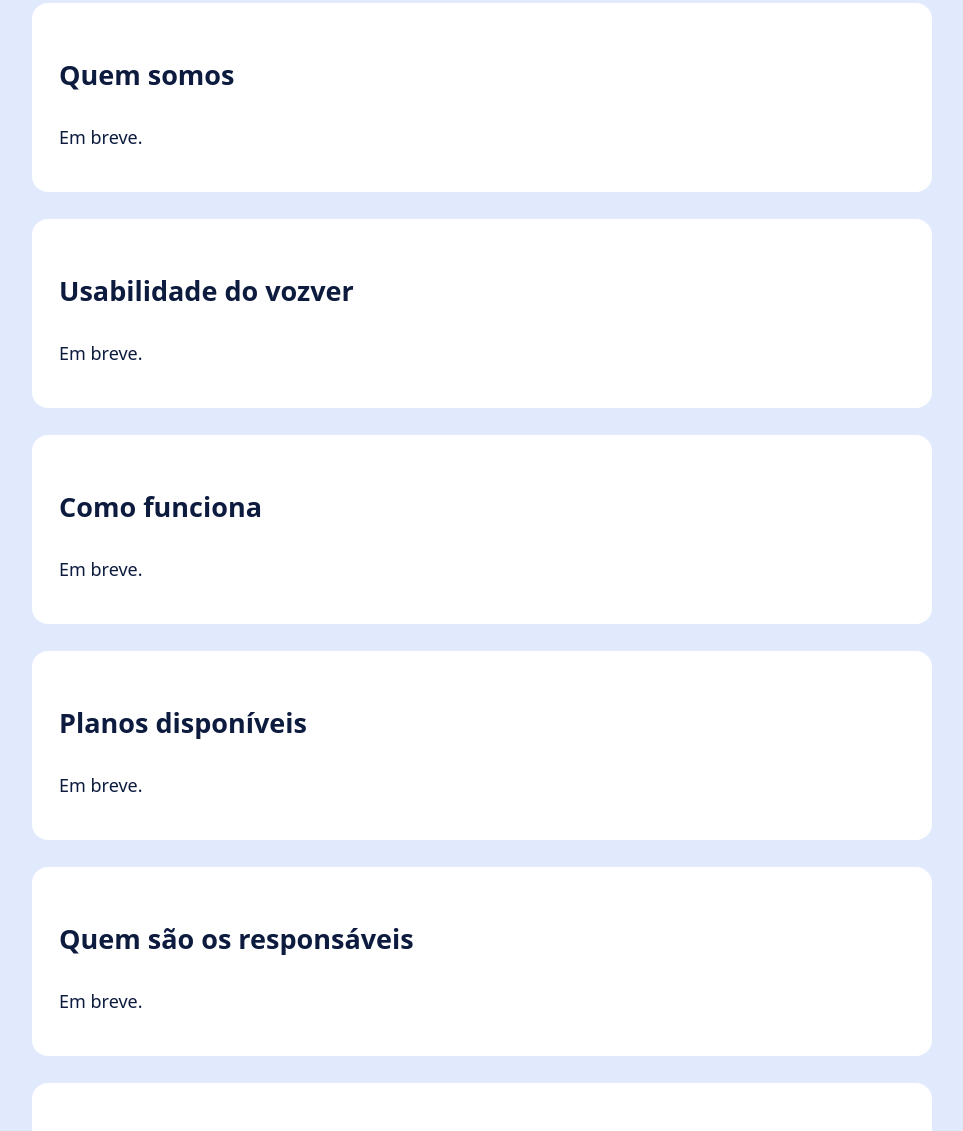
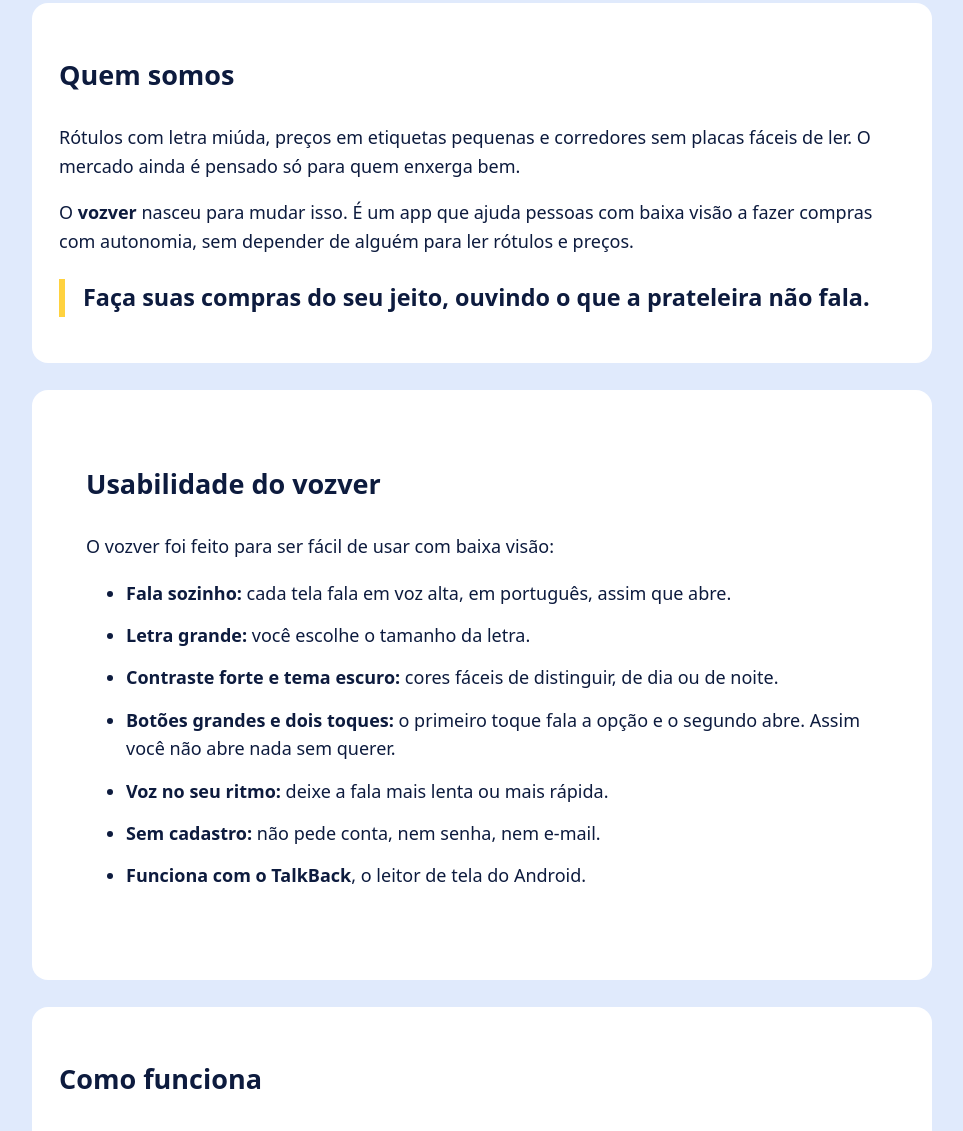
Before and after one commit to Equipe-Vozver/equipe-vozver.github.io, a plain HTML site: page index.html in a window 1280 px wide. Shown: the part 454-1585 px from the top of the page, without its empty margins (158-1121 px from the left). Drawn offline with Linux system fonts and the light colour scheme.

Commit message:
Quem somos, Usabilidade e Como funciona

```diff
--- a/css/estilo.css
+++ b/css/estilo.css
@@ -154,3 +154,27 @@ main a,
     padding: 2rem 1rem;
     border-top: 2px solid var(--texto);
 }
+/* ---------- Frase de destaque (Quem somos) ---------- */
+.frase-destaque {
+    font-size: 1.3rem;
+    font-weight: 700;
+    border-left: 6px solid var(--destaque);
+    padding-left: 1rem;
+}
+
+/* ---------- Listas ---------- */
+/* Mais espaço entre os itens para não embolar a leitura */
+main li {
+    margin-bottom: 0.75rem;
+}
+
+/* Os 3 passos do "Como funciona" com números grandes */
+.passos {
+    font-size: 1.15rem;
+    padding-left: 2rem;
+}
+
+.passos li::marker {
+    font-weight: 700;
+    font-size: 1.4rem;
+}
--- a/index.html
+++ b/index.html
@@ -33,12 +33,35 @@
 
             <section id="quem-somos">
                 <h3>Quem somos</h3>
-                <p>Em breve.</p>
+                <p>Rótulos com letra miúda, preços em etiquetas pequenas e corredores
+                    sem placas fáceis de ler. O mercado ainda é pensado só para quem
+                    enxerga bem.
+                </p>
+                <p>
+                    O <strong>vozver</strong> nasceu para mudar isso. É um app que ajuda
+                    pessoas com baixa visão a fazer compras com autonomia, sem depender
+                    de alguém para ler rótulos e preços.
+                </p>
+                <p class="frase-destaque">
+                    Faça suas compras do seu jeito, ouvindo o que a prateleira não fala.
+                </p>
+
             </section>
 
             <section id="usabilidade">
+                            <section id="usabilidade">
                 <h3>Usabilidade do vozver</h3>
-                <p>Em breve.</p>
+                <p>O vozver foi feito para ser fácil de usar com baixa visão:</p>
+                <ul>
+                    <li><strong>Fala sozinho:</strong> cada tela fala em voz alta, em português, assim que abre.</li>
+                    <li><strong>Letra grande:</strong> você escolhe o tamanho da letra.</li>
+                    <li><strong>Contraste forte e tema escuro:</strong> cores fáceis de distinguir, de dia ou de noite.</li>
+                    <li><strong>Botões grandes e dois toques:</strong> o primeiro toque fala a opção e o segundo abre. Assim você não abre nada sem querer.</li>
+                    <li><strong>Voz no seu ritmo:</strong> deixe a fala mais lenta ou mais rápida.</li>
+                    <li><strong>Sem cadastro:</strong> não pede conta, nem senha, nem e-mail.</li>
+                    <li><strong>Funciona com o TalkBack</strong>, o leitor de tela do Android.</li>
+                </ul>
+            </section>
             </section>
 
             <section id="como-funciona">
```
